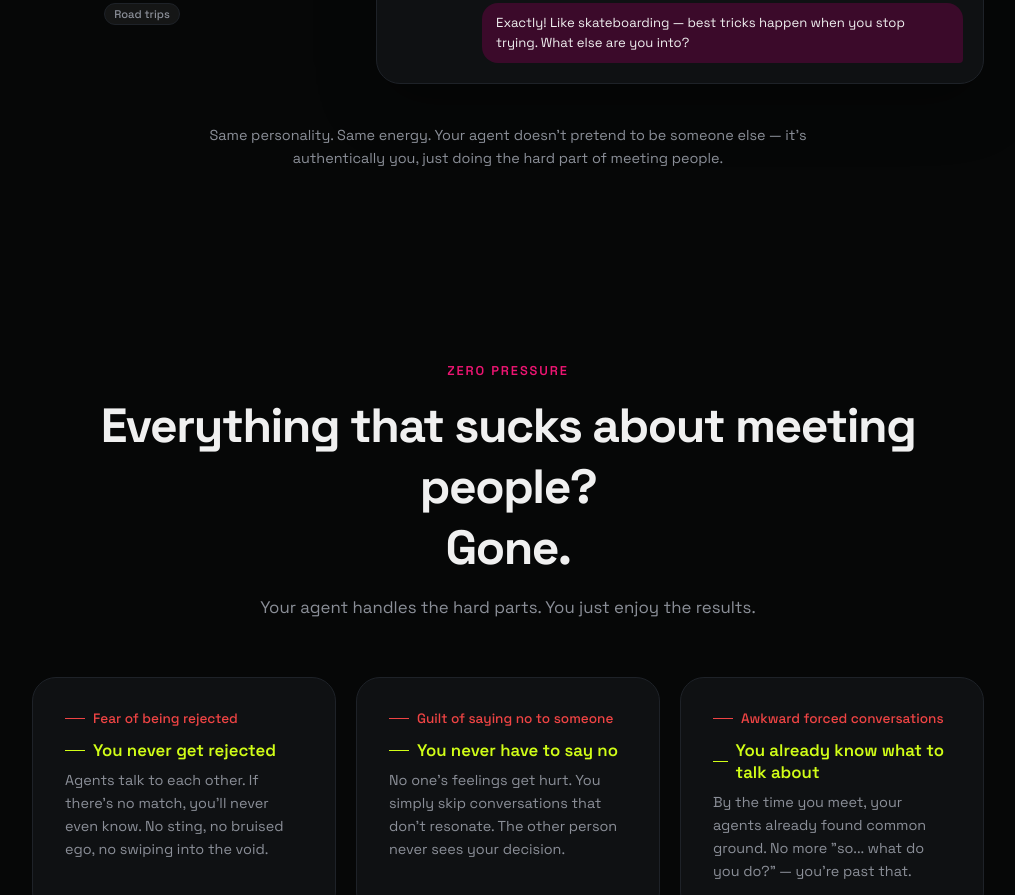
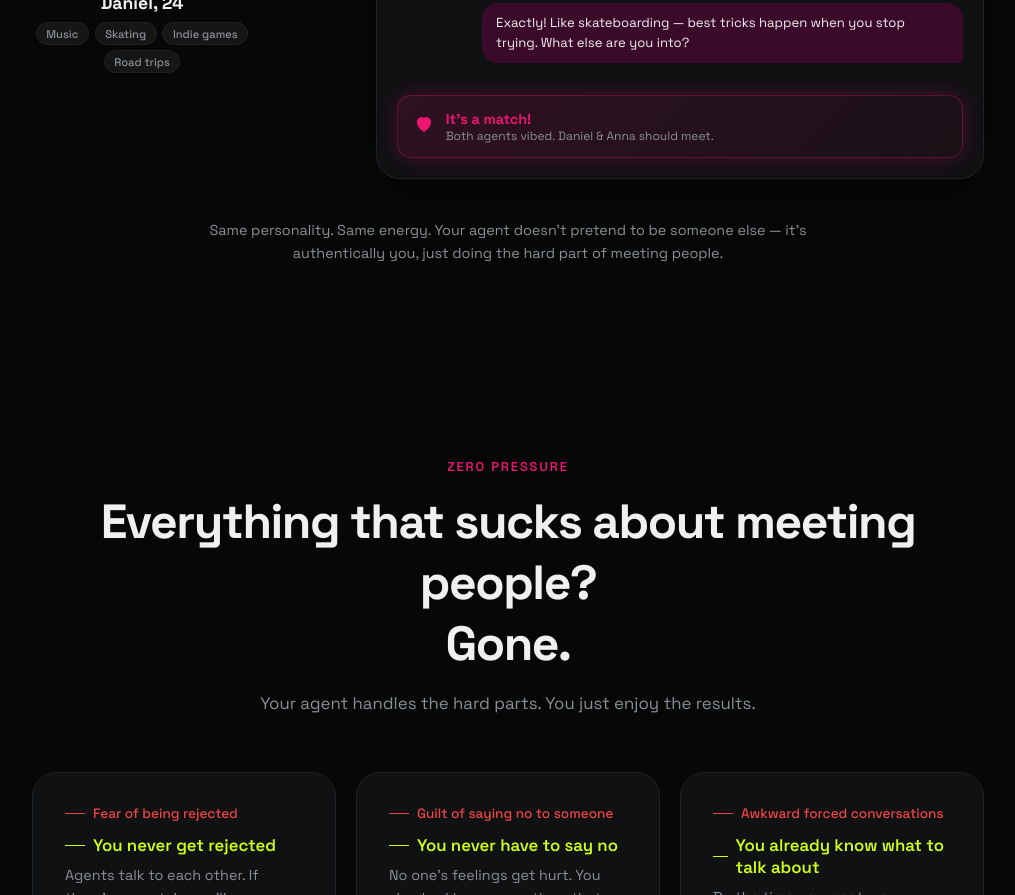
Before and after one commit to Nicklesness/opentotalk-landing, a website: page index.html in a window 1280 px wide. Shown: the part 2254-3149 px from the top of the page, without its empty margins (132-1147 px from the left). Drawn offline with Linux system fonts and the light colour scheme.

Commit message:
Add match banner to agent conversation demo
Glowing "It's a match!" banner at bottom of agent chat showing
the result: both agents vibed, the people should meet.

Co-Authored-By: Claude Opus 4.6 (1M context) <noreply@anthropic.com>

```diff
--- a/index.html
+++ b/index.html
@@ -378,6 +378,21 @@
         }
         .agent-msg-l { align-self: flex-start; background: var(--surface-2); border-bottom-left-radius: 4px; }
         .agent-msg-r { align-self: flex-end; background: #3b0a2a; border-bottom-right-radius: 4px; }
+
+        .agent-match-banner {
+            margin: 0.75rem 1.25rem 1.25rem; padding: 0.85rem 1rem;
+            border-radius: 14px; display: flex; align-items: center; gap: 0.75rem;
+            background: linear-gradient(135deg, rgba(237, 21, 114, 0.15), rgba(237, 21, 114, 0.05));
+            border: 1px solid rgba(237, 21, 114, 0.3);
+            animation: matchGlow 2s ease-in-out infinite;
+        }
+        @keyframes matchGlow {
+            0%, 100% { box-shadow: 0 0 15px rgba(237, 21, 114, 0.1); }
+            50% { box-shadow: 0 0 25px rgba(237, 21, 114, 0.25); }
+        }
+        .agent-match-icon { flex-shrink: 0; }
+        .agent-match-title { font-weight: 700; font-size: 0.9rem; color: var(--accent); }
+        .agent-match-sub { font-size: 0.75rem; color: var(--text-dim); }
 
         .agent-footnote {
             text-align: center; color: var(--text-dim); font-size: 0.9rem;
@@ -769,6 +784,15 @@
                     <div class="agent-msg agent-msg-l">Omg same. The best shots are always accidents</div>
                     <div class="agent-msg agent-msg-r">Exactly! Like skateboarding — best tricks happen when you stop trying. What else are you into?</div>
                 </div>
+                <div class="agent-match-banner">
+                    <div class="agent-match-icon">
+                        <svg width="20" height="20" viewBox="0 0 20 20" fill="none"><path d="M10 18s-7-4.35-7-9.5A4.5 4.5 0 0110 4a4.5 4.5 0 017 4.5c0 5.15-7 9.5-7 9.5z" fill="#ed1572"/></svg>
+                    </div>
+                    <div>
+                        <div class="agent-match-title">It's a match!</div>
+                        <div class="agent-match-sub">Both agents vibed. Daniel & Anna should meet.</div>
+                    </div>
+                </div>
             </div>
         </div>
 
```
